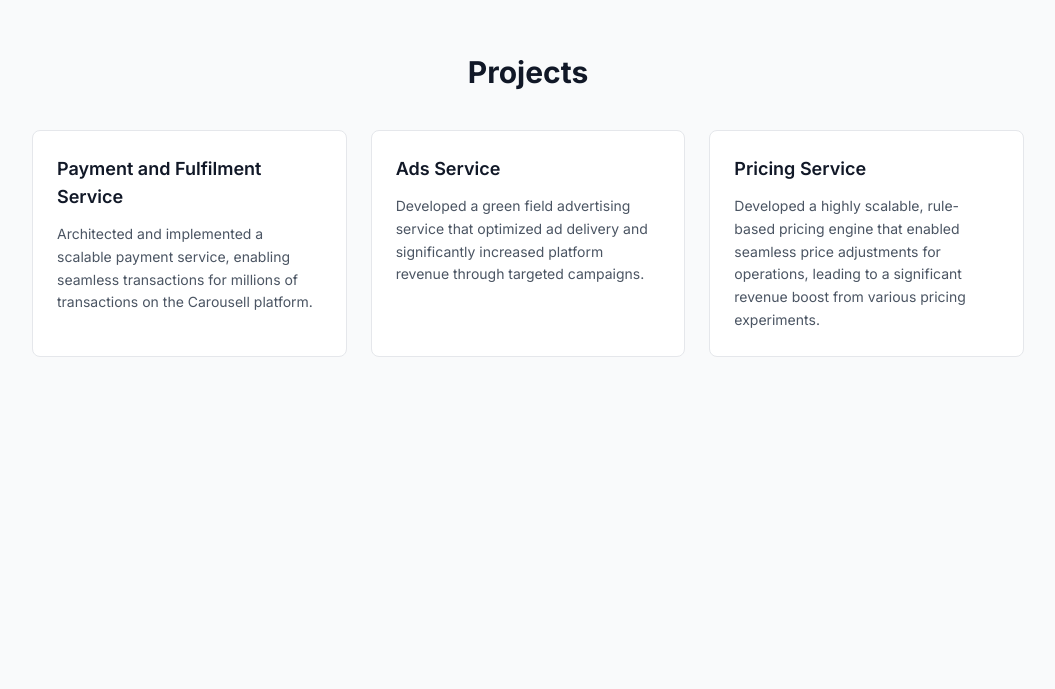
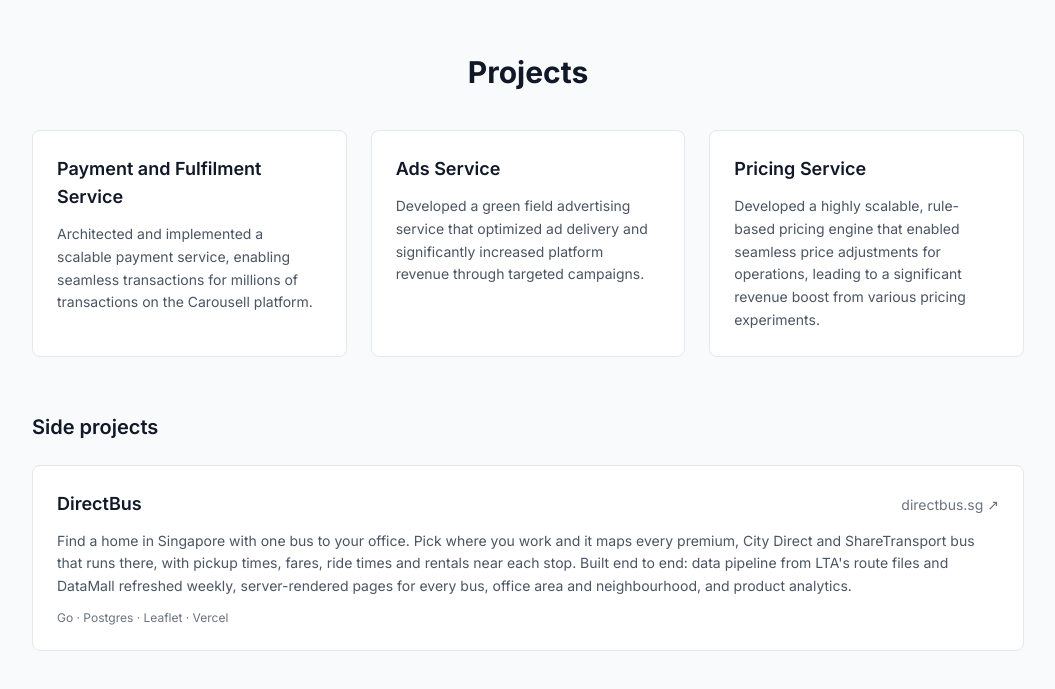
Before and after one commit to wdevarshi/portfolio, a Next.js app: page / in a window 1280 px wide. Shown: the part 2535-3224 px from the top of the page, without its empty margins (112-1167 px from the left). Before the commit the page ends 2972 px from the top, so only its background shows below. Built offline with nearby package versions, Linux system fonts and the light colour scheme.

Commit message:
Add DirectBus under side projects

```diff
--- a/components/BigWins.tsx
+++ b/components/BigWins.tsx
@@ -21,6 +21,43 @@ const projects: ProjectCard[] = [
     },
 ]
 
+interface SideProject {
+    title: string
+    description: string
+    stack: string
+    href: string
+    linkLabel: string
+}
+
+const sideProjects: SideProject[] = [
+    {
+        title: "DirectBus",
+        description:
+            "Find a home in Singapore with one bus to your office. Pick where you work and it maps every premium, City Direct and ShareTransport bus that runs there, with pickup times, fares, ride times and rentals near each stop. Built end to end: data pipeline from LTA's route files and DataMall refreshed weekly, server-rendered pages for every bus, office area and neighbourhood, and product analytics.",
+        stack: "Go · Postgres · Leaflet · Vercel",
+        href: "https://directbus.sg",
+        linkLabel: "directbus.sg",
+    },
+]
+
+function SideProjectCard({ title, description, stack, href, linkLabel }: SideProject) {
+    return (
+        <a
+            href={href}
+            target="_blank"
+            rel="noopener"
+            className="block bg-white border border-gray-200 rounded-lg p-6 hover:border-gray-400 transition-colors"
+        >
+            <div className="flex items-baseline justify-between gap-4 mb-3">
+                <h3 className="text-lg font-semibold text-gray-900">{title}</h3>
+                <span className="text-sm text-gray-500 whitespace-nowrap">{linkLabel} ↗</span>
+            </div>
+            <p className="text-sm text-gray-600 leading-relaxed mb-3">{description}</p>
+            <p className="text-xs text-gray-500">{stack}</p>
+        </a>
+    )
+}
+
 function Card({ title, description }: ProjectCard) {
     return (
         <div className="bg-white border border-gray-200 rounded-lg p-6 hover:border-gray-300 transition-colors">
@@ -42,6 +79,14 @@ export default function BigWins() {
                         <Card key={index} {...project} />
                     ))}
                 </div>
+                <h3 className="text-xl font-semibold mt-14 mb-6 text-gray-900">
+                    Side projects
+                </h3>
+                <div className="grid gap-6">
+                    {sideProjects.map((project) => (
+                        <SideProjectCard key={project.title} {...project} />
+                    ))}
+                </div>
             </div>
         </section>
     )
```
